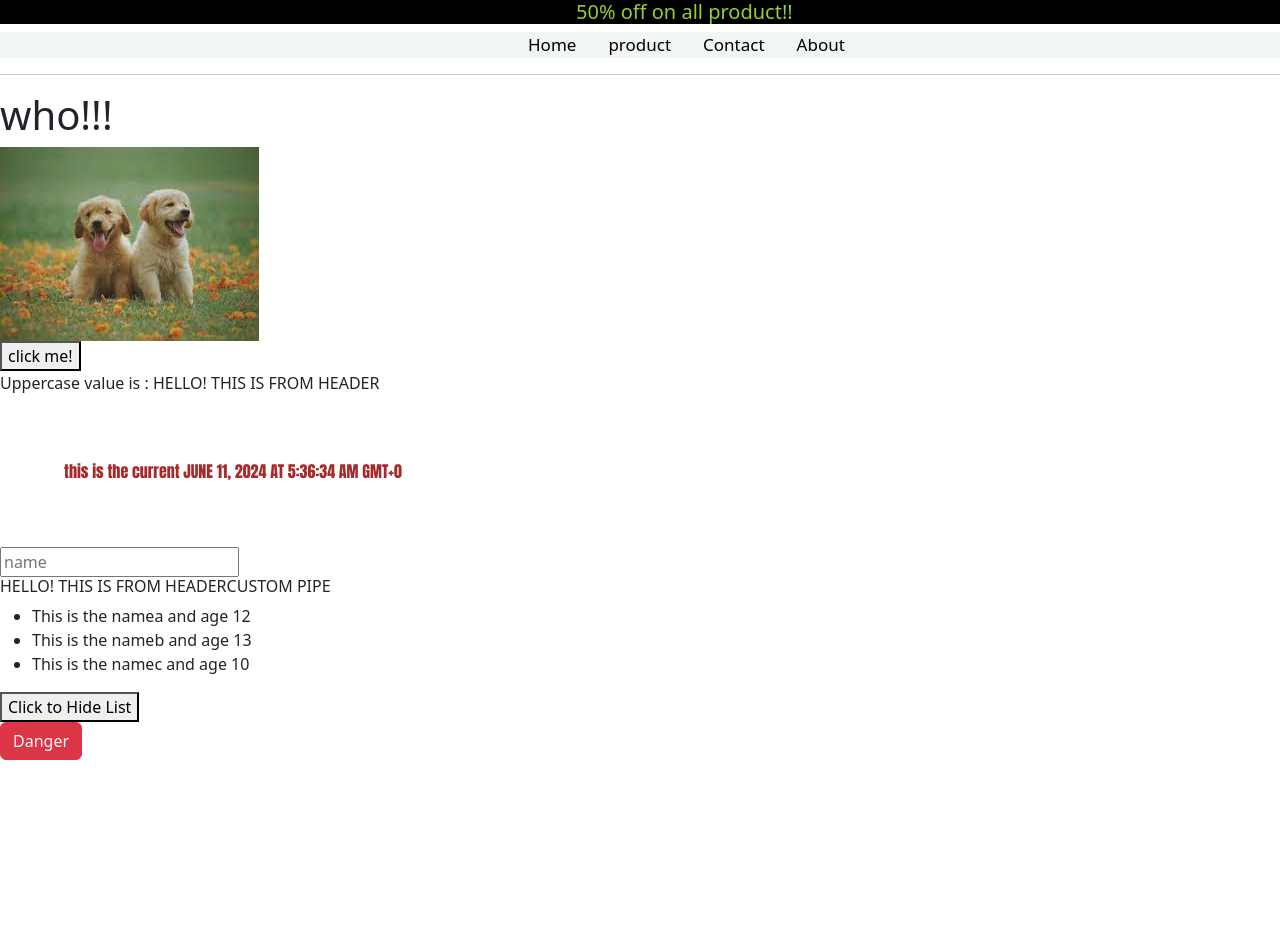
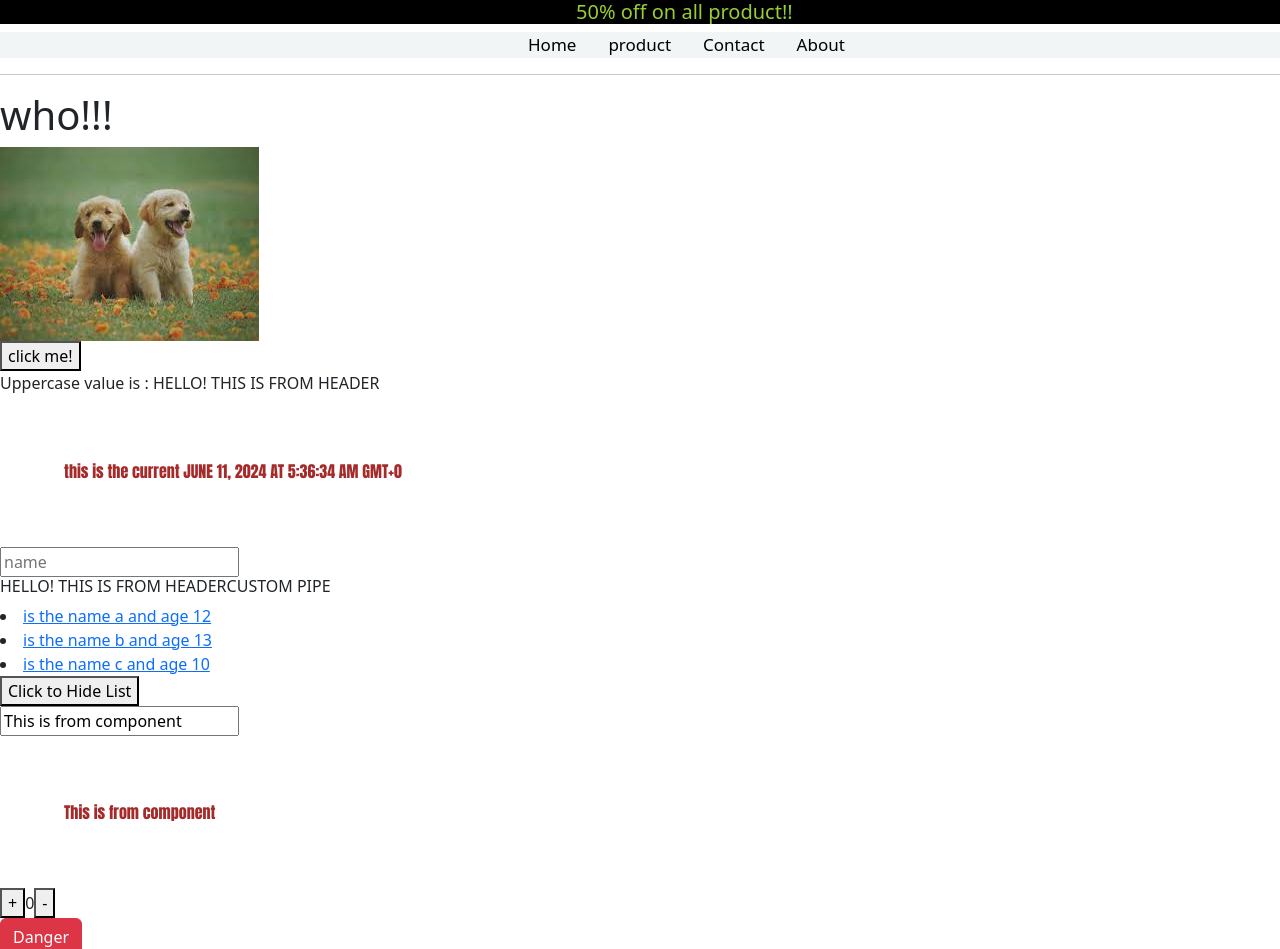
Before and after one commit to AutomationForAll/angular-repo, an Angular app in the folder angular/: page / in a window 1280 px wide. Shown: the top 949 px of the page. Before the commit the page ends 800 px from the top, so only its background shows below. Built offline with nearby package versions, Linux system fonts and the light colour scheme.

Commit message:
two way binding

```diff
--- a/angular/src/app/header/header.component.html
+++ b/angular/src/app/header/header.component.html
@@ -29,14 +29,35 @@
 <h6>{{i|customePipe:"custom pipe"|uppercase}}</h6>
 
 
-<ul *ngIf="isVisible">
+<!-- <ul *ngIf="isVisible">
   <li *ngFor="let x of friendList">
     This is the name{{x.name}} and age {{x.age}}
   </li>
-</ul>
+</ul> -->
+<li *ngFor="let x of friendList">
+
+  <a href="#"> is the name {{x.name}} and age {{x.age}}</a>
+</li>
 
 <button (click)="hidedata()">
   Click to Hide List
 </button>
 
+<!-- </div>
+<div>
+<input type="text" [value]="msg" (input)="onInputmsg($event)">
 </div>
+<div>
+  <p>{{msg}}</p>
+</div> -->
+<div>
+  <input type="text" [value]="msg" [(ngModel)]="msg">
+  </div>
+  <div>
+    <p>{{msg}}</p>
+  </div>
+  <button (click)="onIncrease()">+</button>
+  <span>{{numberOfItems}}</span>
+  <button (click)="onDescrease()">-</button>
+
+</div>
--- a/angular/src/app/header/header.component.ts
+++ b/angular/src/app/header/header.component.ts
@@ -1,33 +1,38 @@
-import { Component} from '@angular/core';
+import { Component } from '@angular/core';
 import { NgFor, NgIf, NgTemplateOutlet, UpperCasePipe } from '@angular/common';
 import { DatePipe } from '@angular/common';
-import {TopheaderComponent} from '../topheader/topheader.component'
+import { TopheaderComponent } from '../topheader/topheader.component'
 import { CustomePipePipe } from '../custome-pipe.pipe';
+import { FormsModule } from '@angular/forms';
+
 
 @Component({
   selector: 'app-header',
   standalone: true,
-  imports: [TopheaderComponent,UpperCasePipe,DatePipe,CustomePipePipe,NgIf,NgTemplateOutlet,NgFor
+  imports: [TopheaderComponent, UpperCasePipe, DatePipe, CustomePipePipe, NgIf, NgTemplateOutlet, NgFor,FormsModule
   ],
   templateUrl: './header.component.html',
   styleUrl: './header.component.css'
 })
 export class HeaderComponent {
- i:string="hello! this is from header";
-j:string="This is movable item!!";
-isVisible:boolean=true
-friendList=[
+  i: string = "hello! this is from header";
+  j: string = "This is movable item!!";
+  isVisible: boolean = true
+  msg:string="This is from component";
+  numberOfItems:number=0;
+  inStock:number=10;
+  friendList = [
     {
-    age:12,
-    name:"a"
+      age: 12,
+      name: "a"
     },
     {
-    age:13,
-    name:"b"
+      age: 13,
+      name: "b"
     },
     {
-    age:10,
-    name:"c"
+      age: 10,
+      name: "c"
     }
 
 
@@ -37,15 +42,30 @@ birthday = new Date()
 
 
 
- show(msg:string) {
+  show(msg: string) {
     alert(msg)
   }
 
-hidedata(){
-  return this.isVisible=false;
+  hidedata() {
+    return this.isVisible = false;
   }
 
   // constructor(){
   //   alert(`hello ${this.i}`)
   // }
+
+  onInputmsg(event:any){
+    this.msg=event.target.value
+
   }
+
+  onIncrease(){
+if(this.numberOfItems<this.inStock){
+this.numberOfItems++;}
+  }
+
+  onDescrease(){
+    if(this.numberOfItems>0){
+this.numberOfItems--;
+  }}
+}
```
Lines whose indentation alone changed are shown as unchanged.
